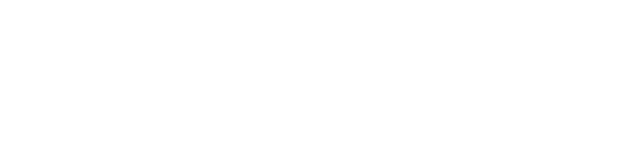
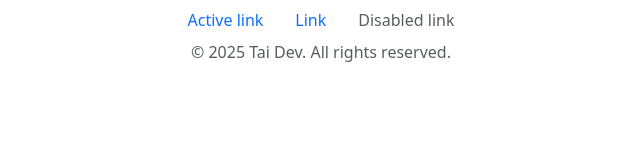
Before and after one commit to TaiVuViet-153/dotnet04.buoi20github, a plain HTML site: page index.html in a window 1280 px wide. Shown: the whole page, without its empty margins (319-959 px from the left). Drawn offline with nearby package versions, Linux system fonts and the light colour scheme.

Commit message:
done header footer

```diff
--- a/index.html
+++ b/index.html
@@ -20,11 +20,27 @@
 
     <body>
         <header>
-            <!-- place navbar here -->
+            <!-- tai dev -->
+             <nav
+                class="nav justify-content-center  "
+             >
+                <a class="nav-link active" href="#" aria-current="page"
+                    >Active link</a
+                >
+                <a class="nav-link" href="#">Link</a>
+                <a class="nav-link disabled" href="#">Disabled link</a>
+             </nav>
+
         </header>
         <main></main>
         <footer>
-            <!-- place footer here -->
+            <div class="container">
+                <div class="col text-center">
+                    <p class="text-muted">
+                        &copy; 2025 Tai Dev. All rights reserved.
+                    </p>
+                </div>
+            </div>
         </footer>
         <!-- Bootstrap JavaScript Libraries -->
         <script
```
